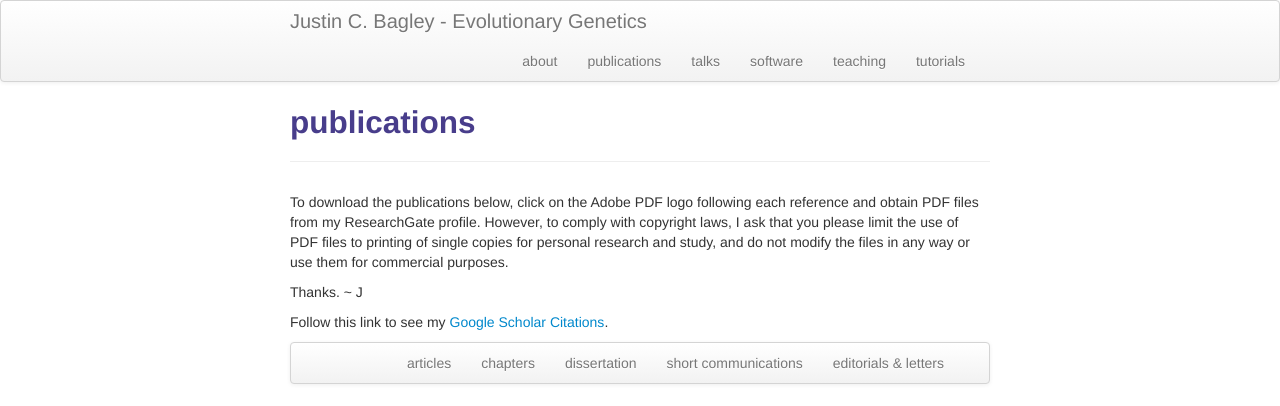
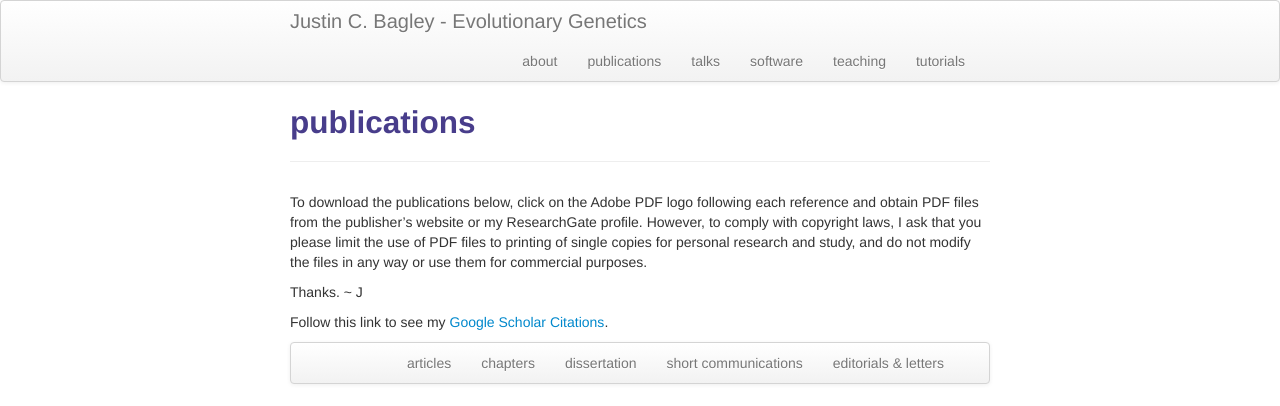
Before and after one commit to justincbagley/justincbagley.github.io, a Jekyll site: the page built from pages/pubs.md, in a window 1280 px wide. Shown: the top 406 px of the page. Built offline with Jekyll 4.4.1, drawn with Linux system fonts in a browser that asks for light colours.

Commit message:
Update pubs.md

```diff
--- a/pages/pubs.md
+++ b/pages/pubs.md
@@ -5,14 +5,14 @@ description: Justin C. Bagley's publications
 ---
 
 To download the publications below, click on the Adobe PDF logo following each reference
-and obtain PDF files from my ResearchGate profile.  However, to comply with copyright laws,
-I ask that you please limit the use of PDF files to printing of single copies for personal
-research and study, and do not modify the files in any way or use them for commercial
-purposes.
+and obtain PDF files from the publisher's website or my ResearchGate profile.  However,
+to comply with copyright laws, I ask that you please limit the use of PDF files to printing
+of single copies for personal research and study, and do not modify the files in any way or
+use them for commercial purposes.
 
 Thanks. ~ J
 
-Follow this link to see my [Google Scholar Citations]().
+Follow this link to see my [Google Scholar Citations](https://scholar.google.com/citations?user=H9FM85AAAAAJ&hl=en).
 
 <div class="navbar">
     <div class="navbar-inner">
```
